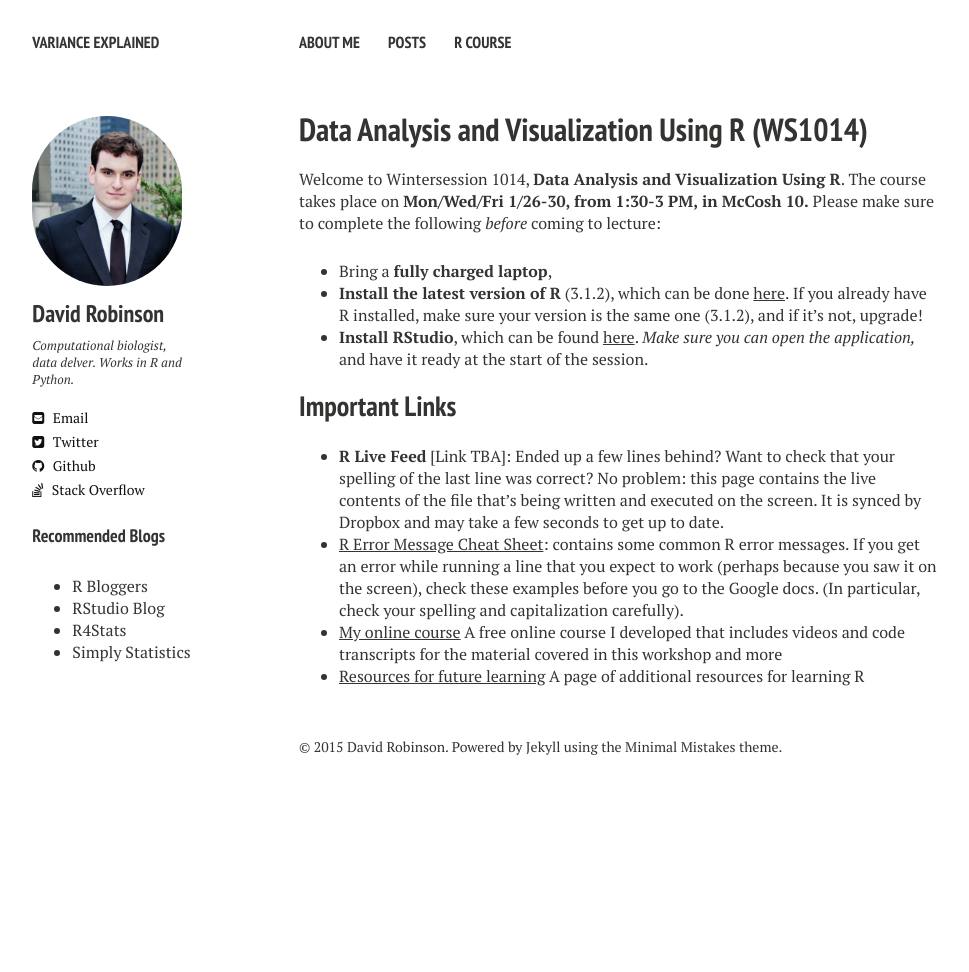
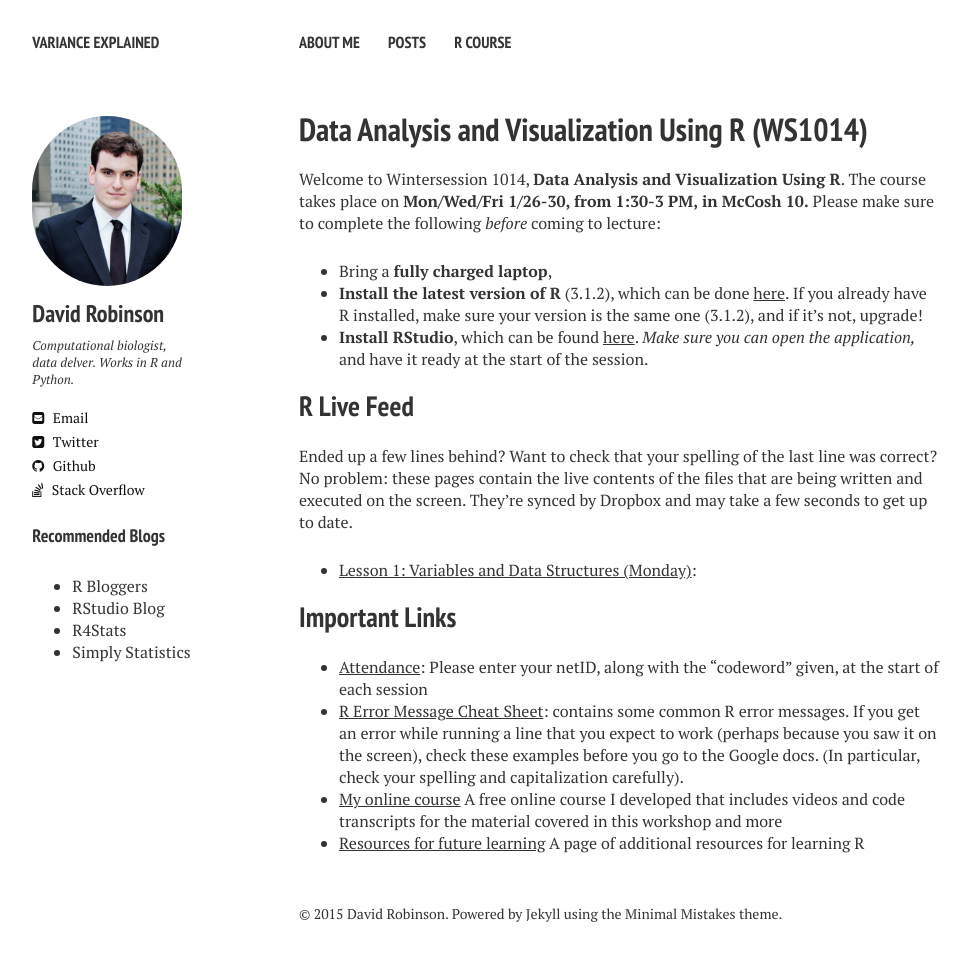
Before and after one commit to orenetar3/dgrtwo.github.com, a Jekyll site: the page built from courses/WS1014/index.md, in a window 1280 px wide. Shown: the whole page, without its empty margins (21-990 px from the left). Built offline with Jekyll 4.4.1, drawn with Linux system fonts in a browser that asks for light colours; nearby versions of some CDN libraries; before the commit the page ends 900 px from its top, so only the background shows below that.

Commit message:
Added links to attendance forms

```diff
--- a/courses/WS1014/index.md
+++ b/courses/WS1014/index.md
@@ -12,10 +12,16 @@ Welcome to Wintersession 1014, **Data Analysis and Visualization Using R**. The
 * **Install the latest version of R** (3.1.2), which can be done [here](http://lib.stat.cmu.edu/R/CRAN/). If you already have R installed, make sure your version is the same one (3.1.2), and if it's not, upgrade!
 * **Install RStudio**, which can be found [here](http://www.rstudio.com/). *Make sure you can open the application,* and have it ready at the start of the session.
 
+R Live Feed
+----------------
+Ended up a few lines behind? Want to check that your spelling of the last line was correct? No problem: these pages contain the live contents of the files that are being written and executed on the screen. They're synced by Dropbox and may take a few seconds to get up to date.
+
+* [Lesson 1: Variables and Data Structures (Monday)](https://www.dropbox.com/s/iguarzrdlr4hvqm/WS1014_Lesson1.R?dl=1):
+
 Important Links
 ---------------
 
-* **R Live Feed** [Link TBA]: Ended up a few lines behind? Want to check that your spelling of the last line was correct? No problem: this page contains the live contents of the file that's being written and executed on the screen. It is synced by Dropbox and may take a few seconds to get up to date.
+* [Attendance](http://goo.gl/forms/ydbLyuoOyz): Please enter your netID, along with the "codeword" given, at the start of each session
 * [R Error Message Cheat Sheet](/courses/errors): contains some common R error messages. If you get an error while running a line that you expect to work (perhaps because you saw it on the screen), check these examples before you go to the Google docs. (In particular, check your spelling and capitalization carefully).
 * [My online course](/RData/) A free online course I developed that includes videos and code transcripts for the material covered in this workshop and more
 * [Resources for future learning](/RData/resources/) A page of additional resources for learning R
```
Also changed, not shown: courses/WS1015/index.md (+1 -0 lines), 1 other file.
